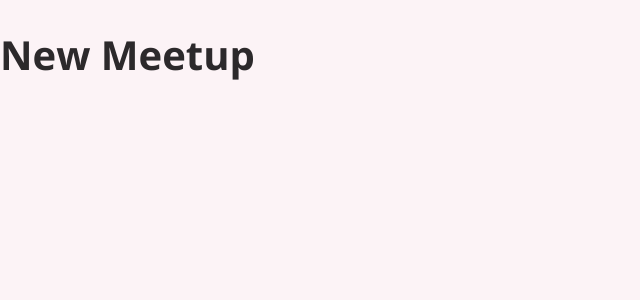
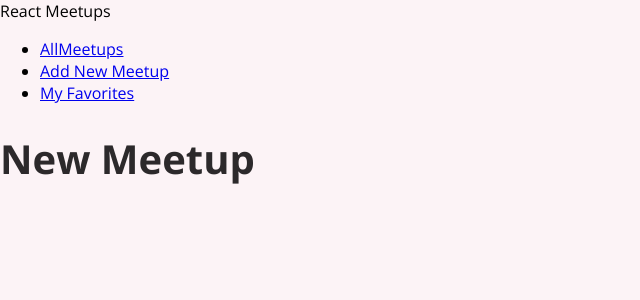
Before and after one commit to MillanaCh/meetup-project, a React (Create React App) app: page /new-meetup in a window 1280 px wide. Shown: the top 300 px of the page, without its empty margins (0-640 px from the left). Built offline with nearby package versions, Linux system fonts and the light colour scheme.

Commit message:
add react-router navigation

```diff
--- a/src/App.js
+++ b/src/App.js
@@ -1,9 +1,17 @@
-
+/* eslint-disable array-callback-return */
+import { Route, Routes } from "react-router-dom";
+import MainNavigation from "./components/layout/MainNavigation";
+import router from "./pages/router";
 
 function App() {
   return (
     <div>
-
+      <MainNavigation />
+      <Routes>
+        {router.map(({ path, element, id }) => (
+          <Route path={path} element={element} key={id} />
+        ))}
+      </Routes>
     </div>
   );
 }
--- /dev/null
+++ b/src/components/layout/MainNavigation.js
@@ -0,0 +1,23 @@
+import { Link } from "react-router-dom";
+
+function MainNavigation() {
+  return (
+    <header>
+      <div>React Meetups</div>
+      <nav>
+        <ul>
+          <li>
+            <Link to="/">AllMeetups</Link>
+          </li>
+          <li>
+            <Link to="/new-meetup">Add New Meetup</Link>
+          </li>
+          <li>
+            <Link to="/favorites">My Favorites</Link>
+          </li>
+        </ul>
+      </nav>
+    </header>
+  );
+}
+export default MainNavigation;
--- a/src/routes/Router.js
+++ b/src/pages/router.js
@@ -1,20 +1,23 @@
-import { createBrowserRouter } from "react-router-dom";
 import AllMeetupsPage from "./AllMeetups";
 import Favorites from "./Favorites";
 import NewMeetup from "./NewMeetup";
 
-const router = createBrowserRouter([
+const router = [
   {
     path: "/",
     element: <AllMeetupsPage />,
+    id: 0,
   },
   {
     path: "/new-meetup",
     element: <NewMeetup />,
+    id: 1,
   },
   {
     path: "/favorites",
-    element: <Favorites/>
+    element: <Favorites />,
+    id: 2,
   },
-]);
-export default router
+];
+
+export default router;
```
Also changed, not shown: src/index.js (+3 -4 lines), src/pages/AllMeetups.js (renamed from src/routes/AllMeetups.js), src/pages/Favorites.js (renamed from src/routes/Favorites.js), src/pages/NewMeetup.js (renamed from src/routes/NewMeetup.js).
